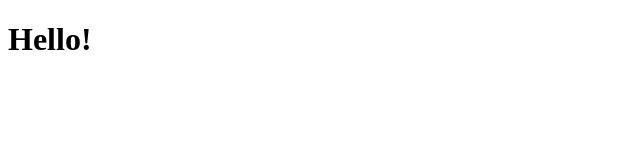
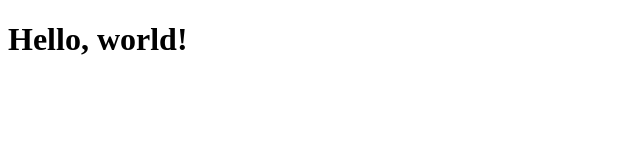
Before and after one commit to pocemonius/js_test, a plain HTML site: page index.html in a window 1280 px wide. Shown: the whole page, without its empty margins (0-640 px from the left). Drawn offline with Linux system fonts and the light colour scheme.

Commit message:
second commit

```diff
--- a/index.html
+++ b/index.html
@@ -7,7 +7,7 @@
     <title>Document</title>
 </head>
 <body>
-    <h1>Hello!</h1>
+    <h1>Hello, world!</h1>
     <script src="script.js"></script>
 </body>
 </html>
```
